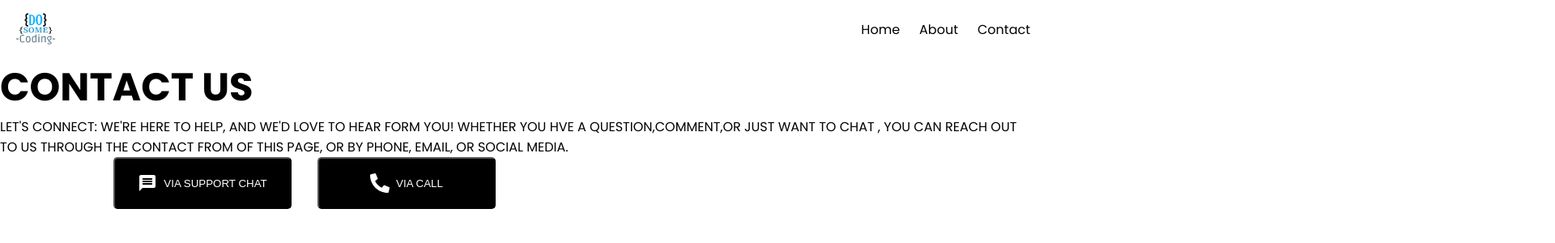
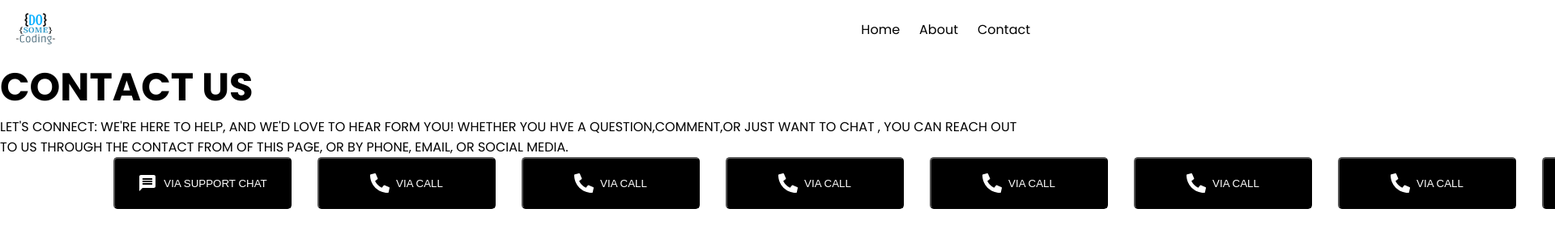
Before and after one commit to wasim-27/ContactUs, a React (Vite) app: page / in a window 1280 px wide. Shown: the top 300 px of the page at 81% size, 1920 px wide, since content can reach past the window. Built offline with nearby package versions, Linux system fonts and the light colour scheme; a web font is replaced by a local one.

Commit message:
pseudo push

```diff
--- a/src/components/ContactForm/ContactForm.jsx
+++ b/src/components/ContactForm/ContactForm.jsx
@@ -12,6 +12,18 @@ const ContactForm = () => {
           <div className={styles.top_btn}>
             <Button text="VIA SUPPORT CHAT" icon={<MdMessage fontSize="24px"/>} />
             <Button text="VIA CALL" icon={<FaPhoneAlt fontSize="24px"/>} />
+            <Button text="VIA CALL" icon={<FaPhoneAlt fontSize="24px"/>} />
+            <Button text="VIA CALL" icon={<FaPhoneAlt fontSize="24px"/>} />
+            <Button text="VIA CALL" icon={<FaPhoneAlt fontSize="24px"/>} />
+            <Button text="VIA CALL" icon={<FaPhoneAlt fontSize="24px"/>} />
+            <Button text="VIA CALL" icon={<FaPhoneAlt fontSize="24px"/>} />
+            <Button text="VIA CALL" icon={<FaPhoneAlt fontSize="24px"/>} />
+            <Button text="VIA CALL" icon={<FaPhoneAlt fontSize="24px"/>} />
+            <Button text="VIA CALL" icon={<FaPhoneAlt fontSize="24px"/>} />
+            <Button text="VIA CALL" icon={<FaPhoneAlt fontSize="24px"/>} />
+            <Button text="VIA CALL" icon={<FaPhoneAlt fontSize="24px"/>} />
+            <Button text="VIA CALL" icon={<FaPhoneAlt fontSize="24px"/>} />
+            <Button text="VIA CALL" icon={<FaPhoneAlt fontSize="24px"/>} />
           </div>
 
         </div>
```
